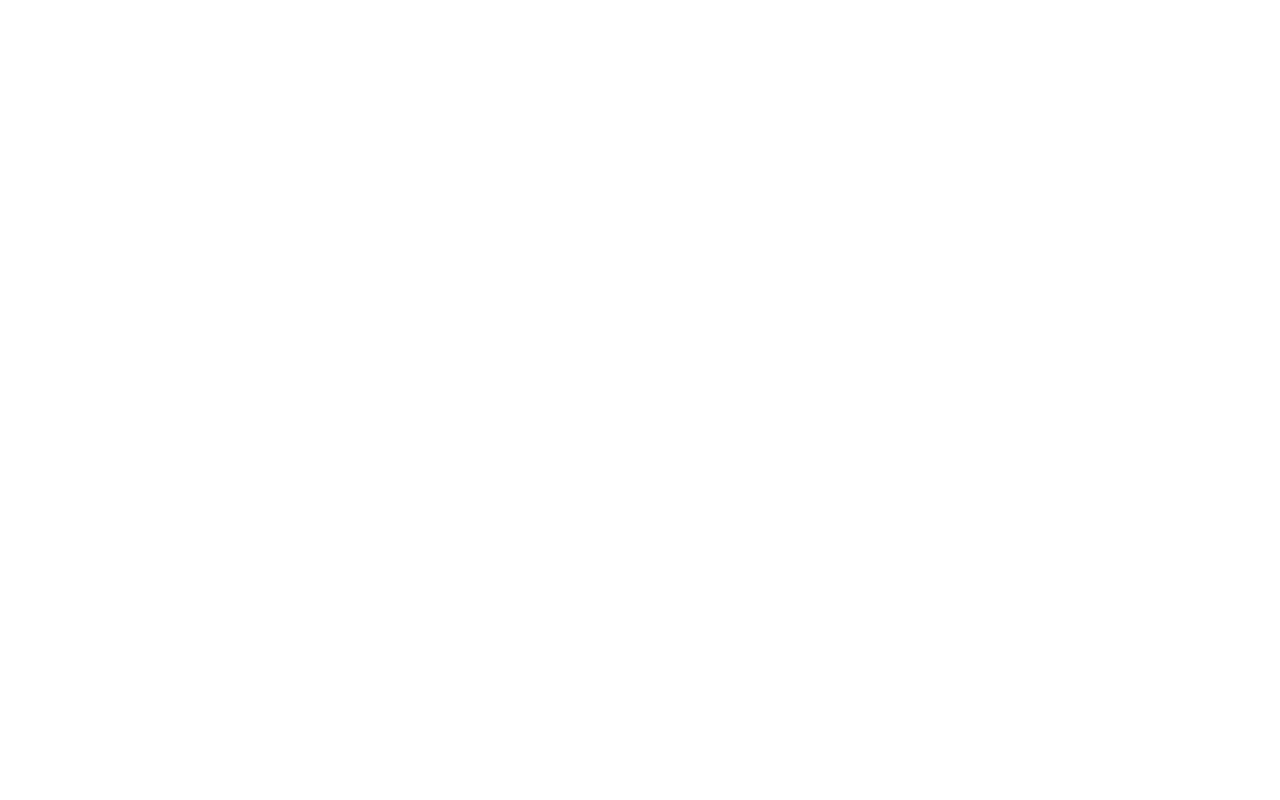
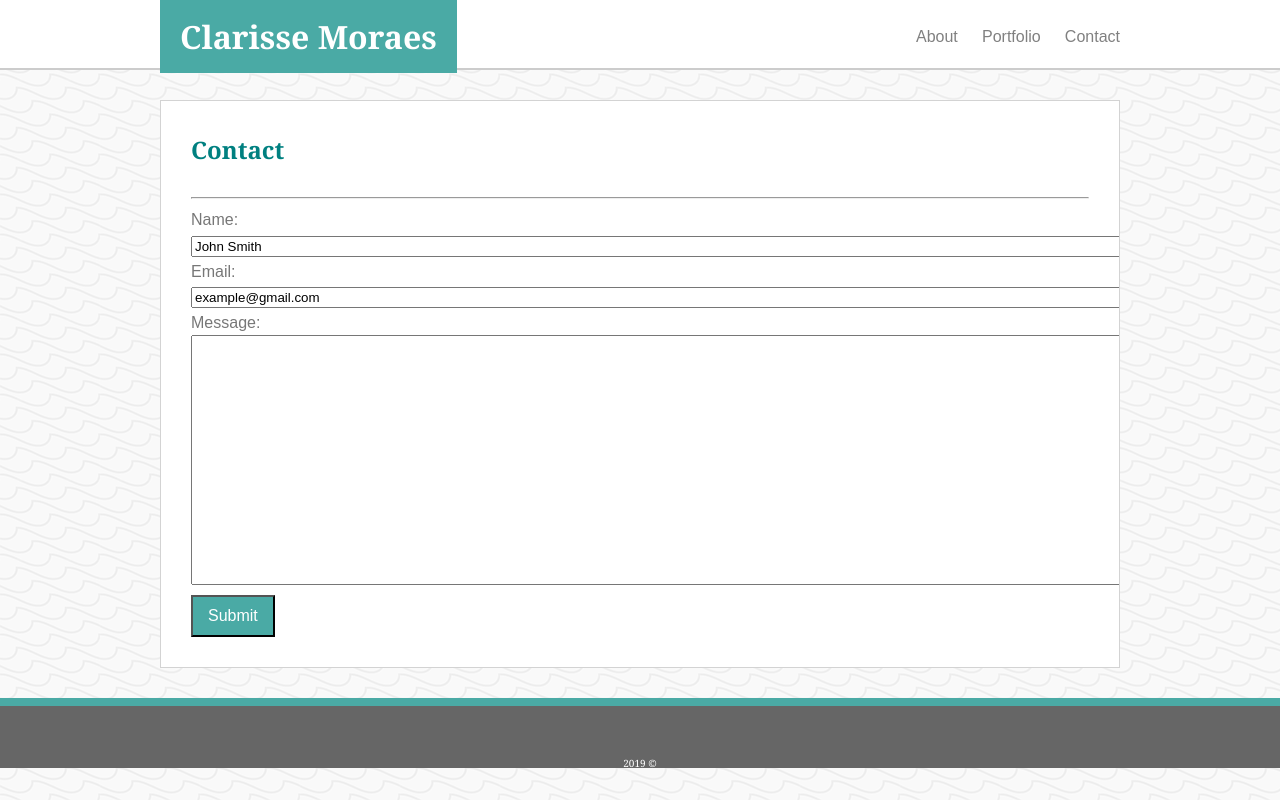
Before and after one commit to cmoraes2013/basic_portfolio, a plain HTML site: page contact.html in a window 1280 px wide. Drawn offline with Linux system fonts and the light colour scheme.

Commit message:
finished contact page

```diff
--- a/assets/css/style.css
+++ b/assets/css/style.css
@@ -24,7 +24,7 @@ header{
 
 h1{
     background-color: #4aaaa5;
-    margin: 0;
+    margin: auto;
     float: left;
     padding: 15px 20px 15px;
     color: white;
@@ -64,10 +64,11 @@ h2 {
     padding-bottom: 20px;
 }
 
-.ptwo{
+.ptwo {
     font-family: Arial, Helvetica, sans-serif;
     color: #777777;
     line-height: 1.6;
+    clear:both;
 }
 
 img {
@@ -90,3 +91,16 @@ footer {
     color: white;
     font-size: 10px;
  }
+
+ .button{
+     background: #4aaaa5;
+     color: white;
+     margin-top: 10px;
+     font-family: Arial, Helvetica, sans-serif;
+     font-size: medium;
+     padding: 10px 15px 10px 15px;
+ }
+
+ .msg{
+     height: 250px;
+ }
--- a/contact.html
+++ b/contact.html
@@ -0,0 +1,40 @@
+<!DOCTYPE html>
+<html lang="en">
+<head>
+    <meta charset="UTF-8">
+    <meta name="viewport" content="width=device-width, initial-scale=1.0">
+    <meta http-equiv="X-UA-Compatible" content="ie=edge">
+    <link rel="stylesheet" href="assets/css/style.css">
+    <title>Clarisse's Portfolio</title>
+</head>
+<body>
+        <header>
+                <div class="headerDiv">
+                    <h1>Clarisse Moraes</h1>
+                    <nav>
+                        <a href="index.html">About</a>
+                        <a href="portfolio.html">Portfolio</a>
+                        <a href="contact.html">Contact</a>
+                    </nav>
+                </div>
+               <!--spacing between Ab | Port | Con; how to get the | evenly?-->
+            </header>
+<section>
+    <h2>Contact</h2>
+    <hr>
+    <form>
+            Name:<br>
+            <input type="text" name="firstname" value="John Smith" size=120><br>
+            Email:<br>
+            <input type="text" name="lastname" value="example@gmail.com" size=120><br>
+            Message: <br>
+            <input class="msg" type="text" name="Message" size=120><br>
+            <input class="button" type="submit" value="Submit">
+          </form>
+<!-- the words in the Message form are filling in weird. Starts in the middle and goes all the way across-->
+</section>
+
+<footer>2019 ©</footer>
+
+</body>
+</html>
```
Also changed, not shown: index.html (+2 -2 lines).
